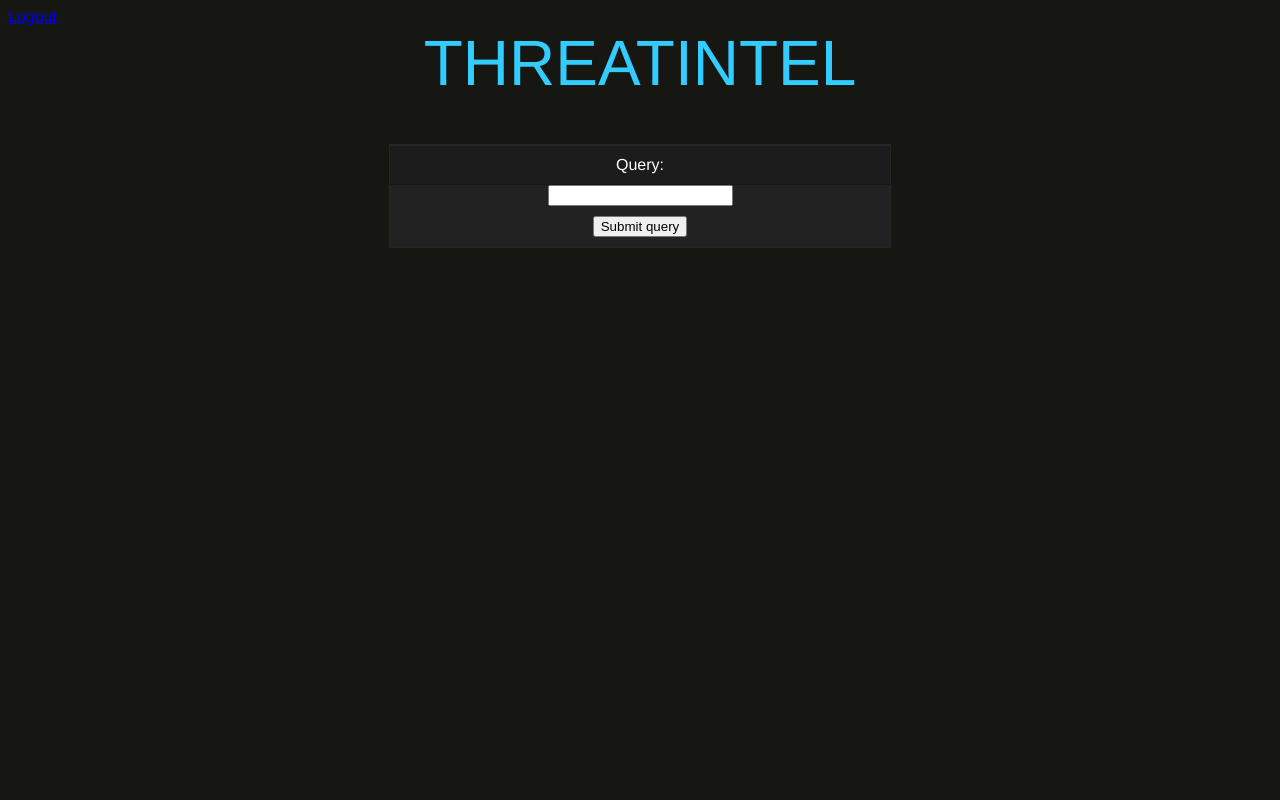
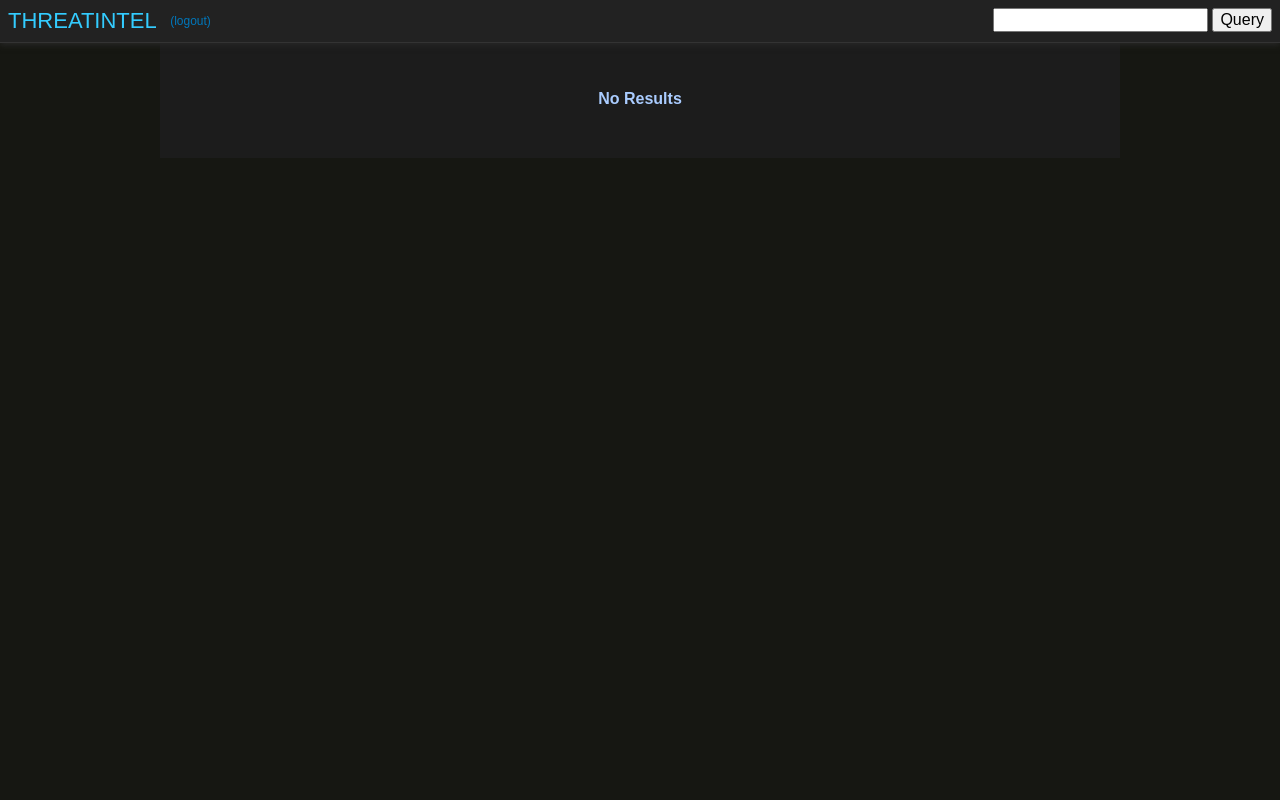
Before and after one commit to slupers/ThreatIntel, a Django app: page /query in a window 1280 px wide. Run offline with Django 3.2, Linux system fonts and the light colour scheme; the visitor is signed in with stand-in values (Sample User, id 1); parts of the project's set-up code (start-up, migrations or seed data) failed here and were passed over.

Commit message:
remodeled query page

```diff
--- /dev/null
+++ b/ThreatIntel/static/query.css
@@ -0,0 +1,87 @@
+* {
+    box-sizing: border-box;
+}
+html {
+    background-color: #161712;
+}
+header {
+    width: 100%;
+    position: fixed;
+
+    padding: 8px;
+
+    background-color: #222;
+    border-bottom: #333 solid 1px;
+    box-shadow: 0 2px 6px #282828;
+}
+#logo {
+    text-decoration: none;
+    font-size: 22px;
+    text-transform: uppercase;
+    color: #33ccff;
+}
+#logout {
+    color: #0077bb;
+    text-decoration: none;
+    margin: 0 9px;
+    font-size: 12px;
+
+    position: relative;
+    bottom: 3px;
+}
+header form {
+    float: right;
+}
+
+main {
+    margin: 0 auto;
+    padding: 50px 10px 10px;
+    max-width: 960px;
+
+    background-color: #1c1c1c;
+    color: #aaccff;
+}
+.result {
+    background-color: #222;
+    border-left: 5px solid;
+
+    margin: 30px 0 0;
+    padding: 8px;
+}
+.result:first-child {
+    margin-top: 10px;
+}
+.result h2 {
+    margin-top: 0;
+    background-color: #333;
+    padding: 2px;
+}
+.result table td {
+    padding-right: 30px;
+}
+.result table td:first-child {
+    font-weight: bold;
+}
+
+.result.disp1 {
+    border-left-color: #01df01;
+}
+.result.disp2 {
+    border-left-color: #a5df00;
+}
+.result.disp3 {
+    border-left-color: #d7df01;
+}
+.result.disp4 {
+    border-left-color: #df7401;
+}
+.result.disp5 {
+    border-left-color: #df0101;
+}
+
+.none {
+    display: block;
+    text-align: center;
+    font-weight: bold;
+    padding: 40px;
+}
--- a/ThreatIntel/templates/query.html
+++ b/ThreatIntel/templates/query.html
@@ -1,46 +1,41 @@
 {% load custom_filters %}
-
-<link rel="stylesheet" href="{{STATIC_URL}}forms.css" />
-
-<a href="/logout" text-align:right>Logout</a>
-
-<!DOCTYPE html PUBLIC "-//W3C//DTD XHTML 1.0 Transitional//EN" "http://www.w3.org/TR/xhtml1/DTD/xhtml1-transitional.dtd">
-<html xmlns="http://www.w3.org/1999/xhtml" xml:lang="en" lang="en">
+<!DOCTYPE html>
+<html lang="en">
 <head>
 	<title>Query</title>
-<meta http-equiv="Content-type" content="text/html; charset=utf-8" />
+	<link rel="stylesheet" href="{{STATIC_URL}}normalize.css">
+	<link rel="stylesheet" href="{{STATIC_URL}}query.css">
 </head>
+<body>
+	<header>
+		<form action="/query" method="post">
+			{% csrf_token %}
+			<input type="text" name="query"></input>
+			<input type="submit" value="Query"></input>
+		</form>
+		<a id="logo" href="/">ThreatIntel</a>
+		<a id="logout" href="/logout">(logout)</a>
+	</header>
 
-<div class="header">ThreatIntel</div>
+	<main>
+	{% for api in api_info %}
+    <div class="result disp{{ api|key:"disposition" }}">
+            <h2>{{ api|key:"name" }}</h2>
 
-<h3>{{ state }}</h3>
-
-<body>
-	<form action="/query" method="post">
-	<div class="box">
-	{% csrf_token %}
-
-	{{ form }}<div class="button">
-				<input type="submit" value="Submit query" />
-			</div>
-	</div>
-	</form>
-
-	<br></br>
-
-		{% for api in api_info %}
-			<h2>{{ api|key:"name" }}</h2>
+            <table>
             {% with api|key:"facets" as facets %}
-					{% for key,value in facets.items %}
-						<table>
+            {% for key, value in facets.items %}
                 <tr>
-								<td><b>{{ key }}</b></td>
+                    <td>{{ key }}</td>
                     <td>{{ value }}</td>
                 </tr>
-						</table>
             {% endfor %}
             {% endwith %}
+            </table>
+		</div>
+    {% empty %}
+        <span class="none">No Results</span>
 	{% endfor %}
-
+	</main>
 </body>
 </html>
```
Also changed, not shown: ThreatIntel/templates/apikeys.html (+4 -3 lines), ThreatIntel/templates/auth.html (+4 -4 lines), ThreatIntel/templates/queryold.html (added, +42 -0 lines), ThreatIntel/templates/register.html (+3 -4 lines), ThreatIntel/static/normalize.css (added). Lines whose indentation alone changed are shown as unchanged.
